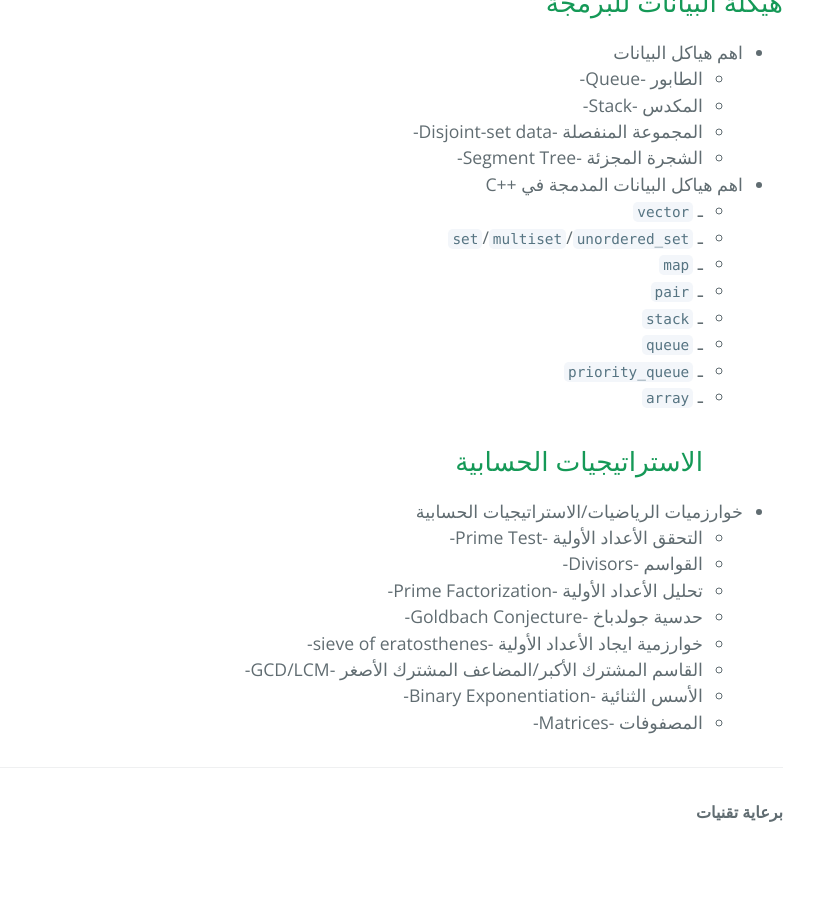
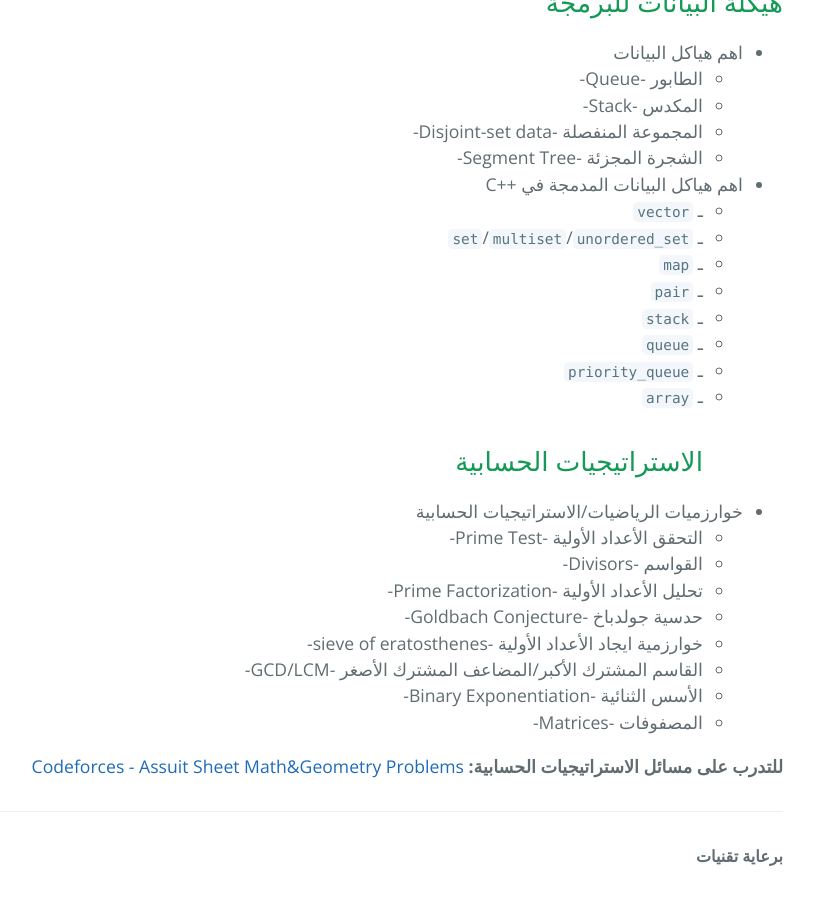
Before and after one commit to Teqaniaat/Teqaniaat, a Jekyll site: the page built from athka/first_exam_topics_junior_ar.md, in a window 1280 px wide and 900 px high, scrolled down 1677 px. Shown: the whole window, without its empty margins (273-1087 px from the left). Built offline with Jekyll 4.4.1, drawn with Linux system fonts in a browser that asks for light colours; the repository's description, which GitHub fills in, is left out; before the commit the page ends 2533 px from its top, so only the background shows below that.

Commit message:
Update first_exam_topics_junior_ar.md

```diff
--- a/athka/first_exam_topics_junior_ar.md
+++ b/athka/first_exam_topics_junior_ar.md
@@ -73,3 +73,5 @@ lang: ar
   - القاسم المشترك الأكبر/المضاعف المشترك الأصغر -GCD/LCM-
   - الأسس الثنائية -Binary Exponentiation-
   - المصفوفات -Matrices-
+
+**للتدرب على مسائل الاستراتيجيات الحسابية:** [Codeforces - Assuit Sheet Math&Geometry Problems](https://codeforces.com/group/MWSDmqGsZm/contest/223338)
```
